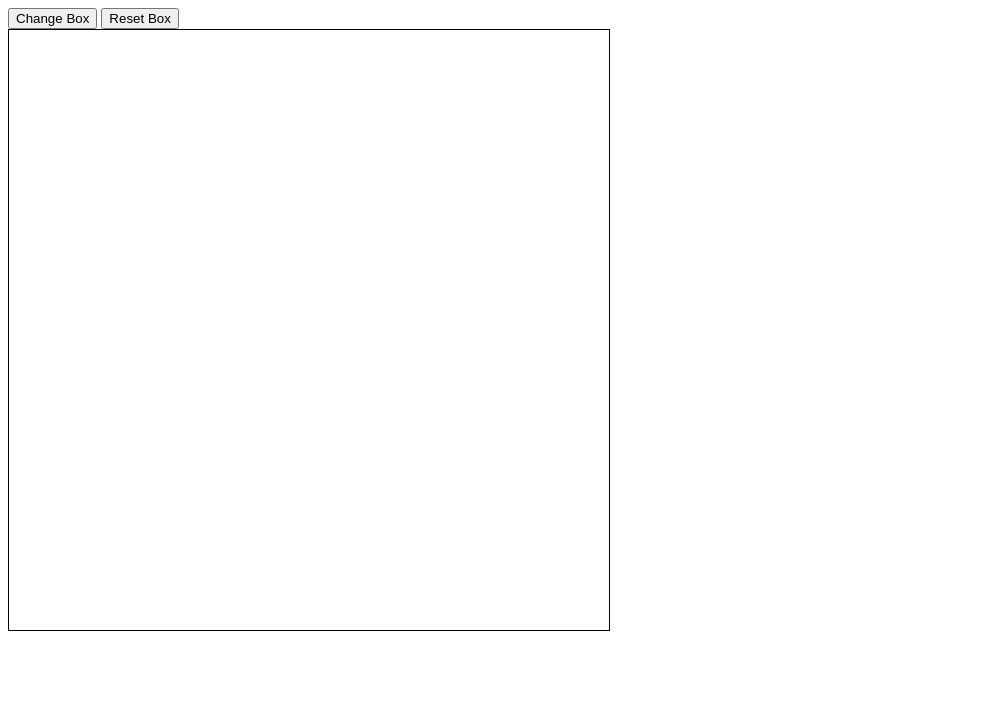
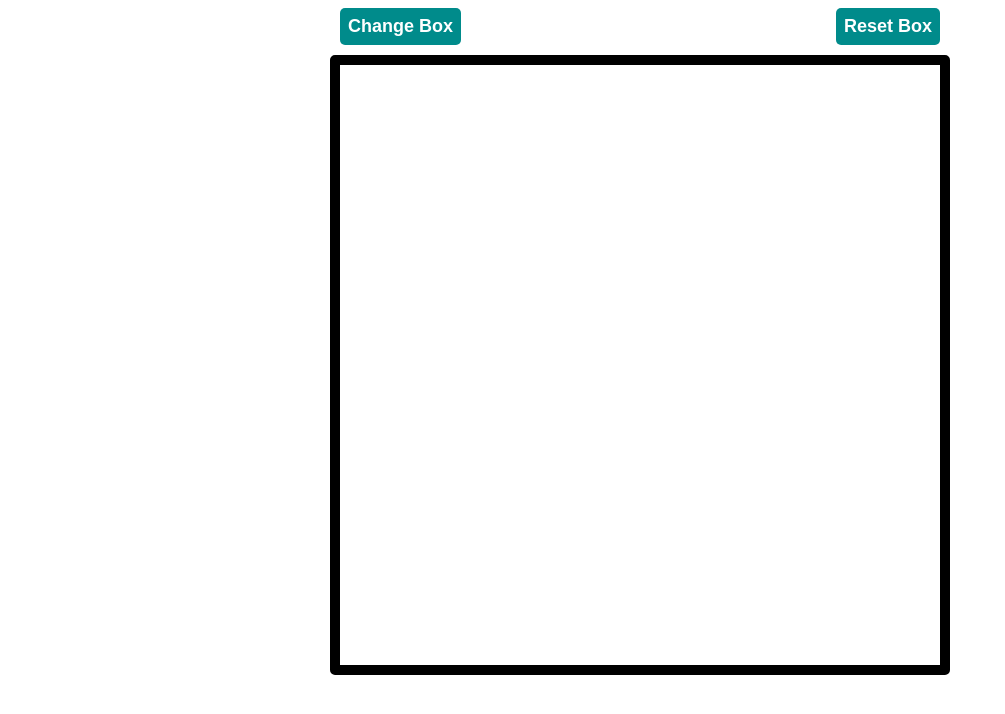
Before and after one commit to rakuzo/Etch-A-Sketch, a plain HTML site: page index.html in a window 1280 px wide. Shown: the whole page, without its empty margins (0-1005 px from the left). Drawn offline with Linux system fonts and the light colour scheme.

Commit message:
Implement flexbox to the page

```diff
--- a/style.css
+++ b/style.css
@@ -1,5 +1,30 @@
 :root {
     --width : 37.5px;
+}
+
+body {
+    display: flex;
+    flex-direction: column;
+    align-items: center;
+    justify-content: center;
+}
+
+#header {
+    display: flex;
+    justify-content: space-between;
+    width: 600px;
+}
+
+button {
+    text-align: center;
+    padding: 8px;
+    background-color: darkcyan;
+    color: white;
+    border: 0px;
+    border-radius: 5px;
+    font-size: large;
+    font-weight: bold;
+    margin-bottom: 10px;
 }
 
 #container {
@@ -7,7 +32,8 @@
     padding: 0px;
     width: 600px;
     height: 600px;
-    border: 1px solid black;
+    border: 10px solid black;
+    border-radius: 5px;
     display: flex;
     flex-wrap: wrap;
 }
@@ -21,10 +47,8 @@
 
 .inactive {
     background-color: white;
-    /* border: 1px solid gray; */
 }
 
 .active {
     background-color: black;
-    /* border: 1px solid gray; */
 }
```
